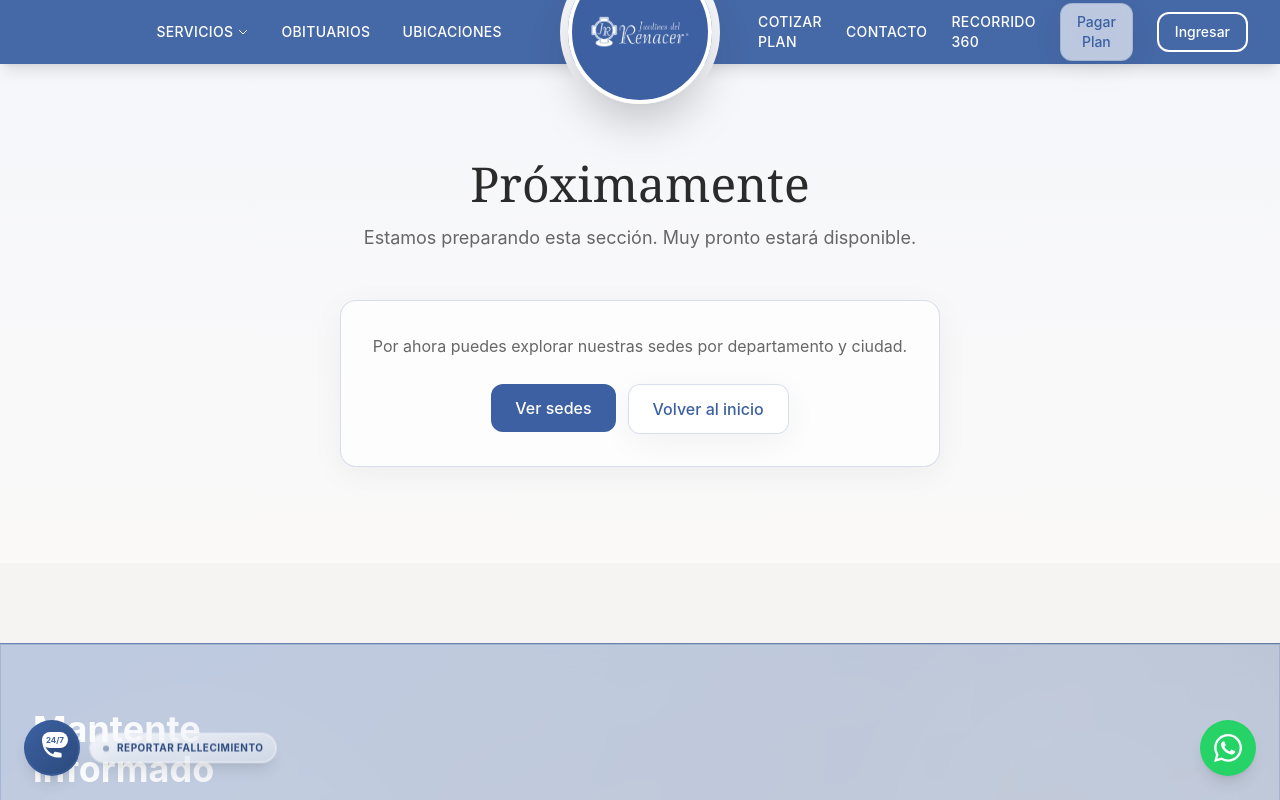
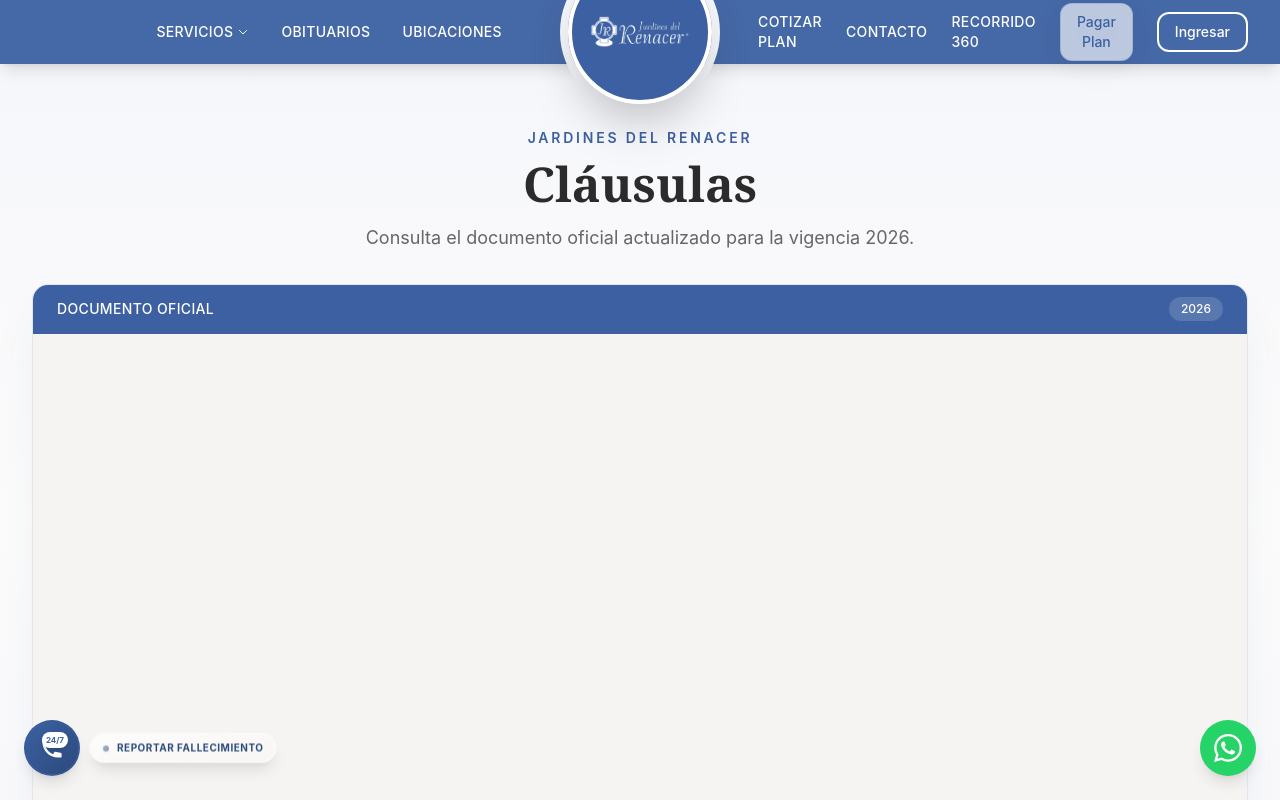
Before and after one commit to JuanMonza/sedes, a Next.js app: page /clausulas in a window 1280 px wide. Before the commit this address had no page. Shown: the top 800 px of the page. Built offline with nearby package versions, Linux system fonts and the light colour scheme.

Commit message:
feat: add clauses pdf page

```diff
--- /dev/null
+++ b/src/app/clausulas/page.tsx
@@ -0,0 +1,29 @@
+import Container from '@/components/ui/Container';
+import FadeIn from '@/components/animations/FadeIn';
+import SecurePdfViewer from '@/components/clausulas/SecurePdfViewer';
+
+export default function ClausulasPage() {
+  return (
+    <section className="min-h-screen bg-gradient-to-b from-background via-white/70 to-background py-12 sm:py-16">
+      <Container maxWidth="2xl">
+        <FadeIn>
+          <div className="mx-auto mb-8 max-w-3xl text-center">
+            <p className="mb-3 text-sm font-semibold uppercase tracking-[0.2em] text-primary">
+              Jardines del Renacer
+            </p>
+            <h1 className="font-display text-4xl font-semibold text-text sm:text-5xl">
+              Cláusulas
+            </h1>
+            <p className="mt-4 text-base text-textLight sm:text-lg">
+              Consulta el documento oficial actualizado para la vigencia 2026.
+            </p>
+          </div>
+        </FadeIn>
+
+        <FadeIn delay={0.15}>
+          <SecurePdfViewer />
+        </FadeIn>
+      </Container>
+    </section>
+  );
+}
--- /dev/null
+++ b/src/components/clausulas/SecurePdfViewer.tsx
@@ -0,0 +1,101 @@
+'use client';
+
+import { useEffect, useState } from 'react';
+
+const pdfSrc = '/Clausulas_membrete_2026.pdf#toolbar=0&navpanes=0&scrollbar=1&view=FitH';
+
+export default function SecurePdfViewer() {
+  const [noticeVisible, setNoticeVisible] = useState(false);
+
+  useEffect(() => {
+    const showNotice = () => {
+      setNoticeVisible(true);
+      window.setTimeout(() => setNoticeVisible(false), 1800);
+    };
+
+    const preventContextMenu = (event: MouseEvent) => {
+      event.preventDefault();
+      showNotice();
+    };
+
+    const preventShortcuts = (event: KeyboardEvent) => {
+      const key = event.key.toLowerCase();
+      const blocked =
+        key === 'printscreen' ||
+        ((event.ctrlKey || event.metaKey) && ['s', 'p', 'u'].includes(key)) ||
+        ((event.ctrlKey || event.metaKey) && event.shiftKey && ['i', 'j', 'c'].includes(key));
+
+      if (!blocked) {
+        return;
+      }
+
+      event.preventDefault();
+      showNotice();
+    };
+
+    window.addEventListener('contextmenu', preventContextMenu);
+    window.addEventListener('keydown', preventShortcuts);
+
+    return () => {
+      window.removeEventListener('contextmenu', preventContextMenu);
+      window.removeEventListener('keydown', preventShortcuts);
+    };
+  }, []);
+
+  return (
+    <>
+      <div
+        className="relative overflow-hidden rounded-2xl border border-border bg-white shadow-2xl shadow-primary/10"
+        onContextMenu={(event) => event.preventDefault()}
+        onCopy={(event) => event.preventDefault()}
+        onCut={(event) => event.preventDefault()}
+        onDragStart={(event) => event.preventDefault()}
+      >
+        <div className="flex items-center justify-between border-b border-border bg-[#3C60A2] px-4 py-3 sm:px-6">
+          <p className="text-sm font-medium uppercase tracking-wide text-white">
+            Documento oficial
+          </p>
+          <span className="rounded-full bg-white/15 px-3 py-1 text-xs font-medium text-white">
+            2026
+          </span>
+        </div>
+
+        <iframe
+          title="Cláusulas Jardines del Renacer 2026"
+          src={pdfSrc}
+          className="block h-[72vh] min-h-[560px] w-full bg-white"
+          loading="lazy"
+          referrerPolicy="no-referrer"
+          sandbox="allow-same-origin allow-scripts"
+        />
+
+        {noticeVisible && (
+          <div className="pointer-events-none absolute inset-x-4 top-20 mx-auto max-w-sm rounded-xl border border-primary/20 bg-white/95 px-4 py-3 text-center text-sm font-medium text-primary shadow-lg">
+            Acción no disponible en esta vista.
+          </div>
+        )}
+      </div>
+
+      <style jsx global>{`
+        @media print {
+          body * {
+            visibility: hidden !important;
+          }
+
+          body::before {
+            content: 'Documento protegido';
+            visibility: visible !important;
+            display: flex;
+            min-height: 100vh;
+            align-items: center;
+            justify-content: center;
+            color: #3c60a2;
+            font-family: Inter, Arial, sans-serif;
+            font-size: 22px;
+            font-weight: 600;
+          }
+        }
+      `}</style>
+    </>
+  );
+}
--- a/src/components/layout/Navbar.tsx
+++ b/src/components/layout/Navbar.tsx
@@ -15,6 +15,7 @@
     { href: comingSoonHref, label: 'Quiénes Somos' },
     { href: comingSoonHref, label: 'Reseña Histórica' },
     { href: comingSoonHref, label: 'Trabaja con Nosotros' },
+    { href: '/clausulas', label: 'Cláusulas' },
   ];
 
   return (
@@ -53,7 +54,7 @@
                   >
                     {serviciosSubmenu.map((item) => (
                       <Link
-                        key={item.href}
+                        key={`${item.href}-${item.label}`}
                         href={item.href}
                         className="block px-4 py-3 text-text hover:bg-primary/10 hover:text-primary transition-colors"
                       >
@@ -158,7 +159,7 @@
               <p className="font-semibold text-white px-2">Servicios</p>
               {serviciosSubmenu.map((item) => (
                 <Link
-                  key={item.href}
+                  key={`${item.href}-${item.label}`}
                   href={item.href}
                   className="block pl-6 pr-2 py-2 text-white/90 hover:text-white transition-colors"
                   onClick={() => setIsOpen(false)}
```
Also changed, not shown: 1 other file (tests, documents, lock files or other folders).
